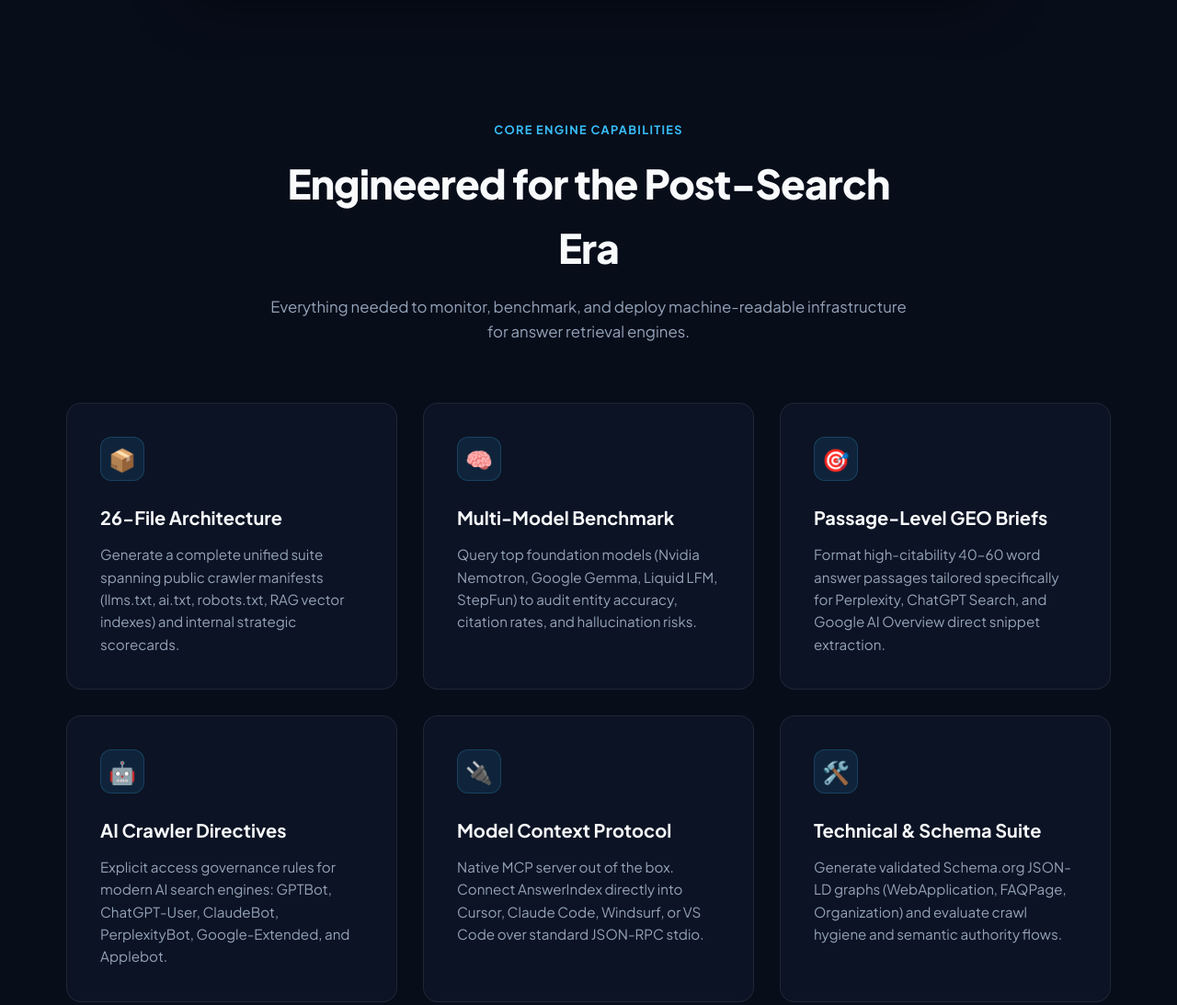
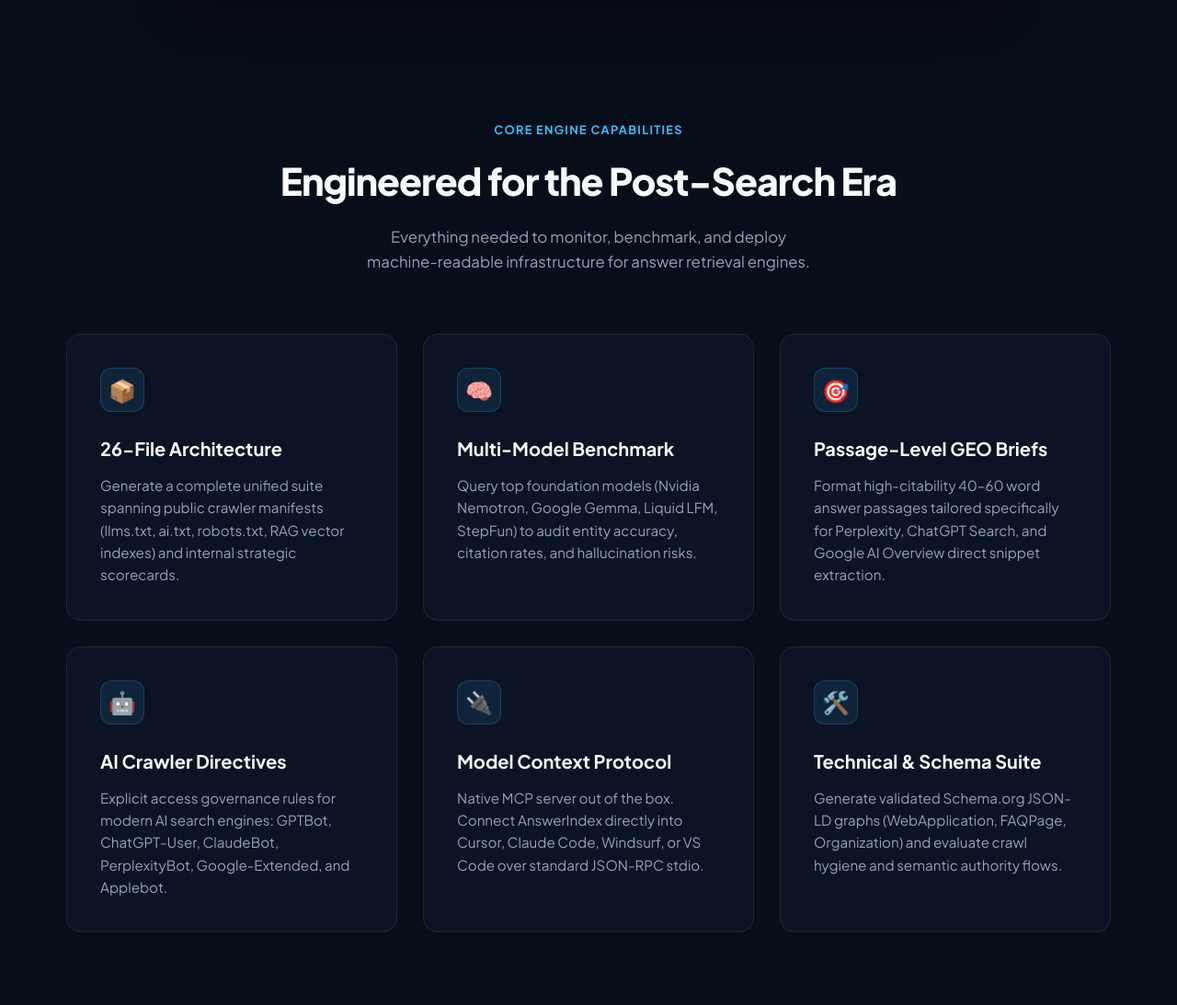
Before and after one commit to justmailsameer-prog/answerindex, a website: page index.html in a window 1280 px wide. Shown: the part 1220-2313 px from the top of the page at 92% size. Drawn offline with Linux system fonts and the light colour scheme.

Commit message:
style: ensure section titles fit on a single line and balance gracefully

```diff
--- a/index.html
+++ b/index.html
@@ -340,7 +340,7 @@
     }
     .section-header {
       text-align: center;
-      max-width: 700px;
+      max-width: 820px;
       margin: 0 auto 4rem;
     }
     .section-tag {
@@ -352,14 +352,22 @@
       margin-bottom: 0.75rem;
     }
     .section-title {
-      font-size: clamp(2rem, 3.5vw, 2.75rem);
+      font-size: clamp(1.85rem, 3.2vw, 2.6rem);
       font-weight: 800;
-      letter-spacing: -0.02em;
+      letter-spacing: -0.025em;
       margin-bottom: 1rem;
+      white-space: nowrap;
+      text-wrap: balance;
+    }
+    @media (max-width: 768px) {
+      .section-title {
+        white-space: normal;
+      }
     }
     .section-desc {
       color: var(--text-muted);
       font-size: 1.05rem;
+      text-wrap: balance;
     }
 
     .features-grid {
```
